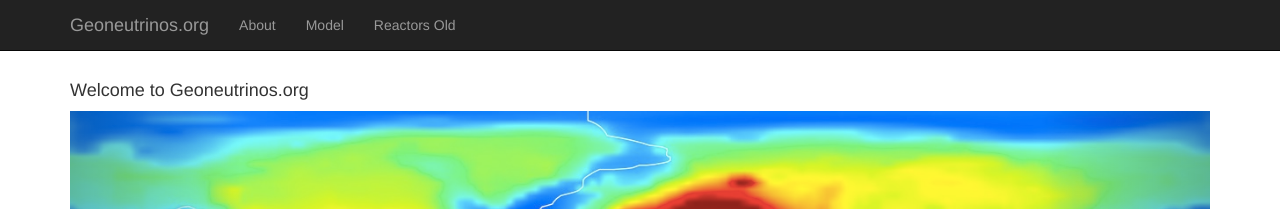
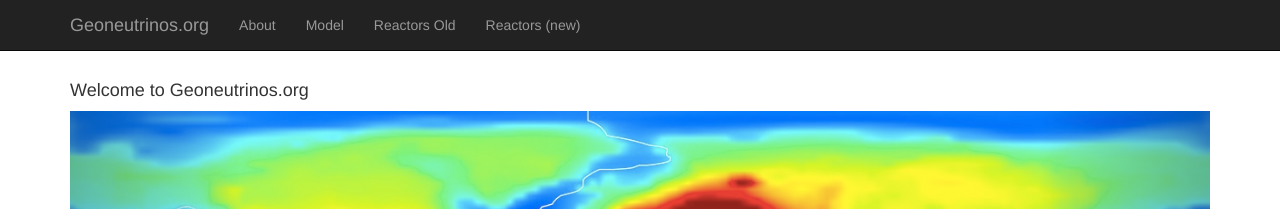
Before and after one commit to geoneutrinos/geoneutrinos.github.io, a Jekyll site: the page built from index.html, in a window 1280 px wide. Shown: the top 209 px of the page. Built offline with Jekyll 4.4.1, drawn with Linux system fonts in a browser that asks for light colours.

Commit message:
Add link to new reactors page

```diff
--- a/_layouts/default.html
+++ b/_layouts/default.html
@@ -34,6 +34,9 @@
           {% endif %}
           {% endunless %}
         {% endfor %}
+          <li>
+          <a class="page-link" href="{{ '/reactors' | prepend: site.baseurl }}">Reactors (new)</a>
+          </li>
         </ul>
       </div>
       </nav>
```
